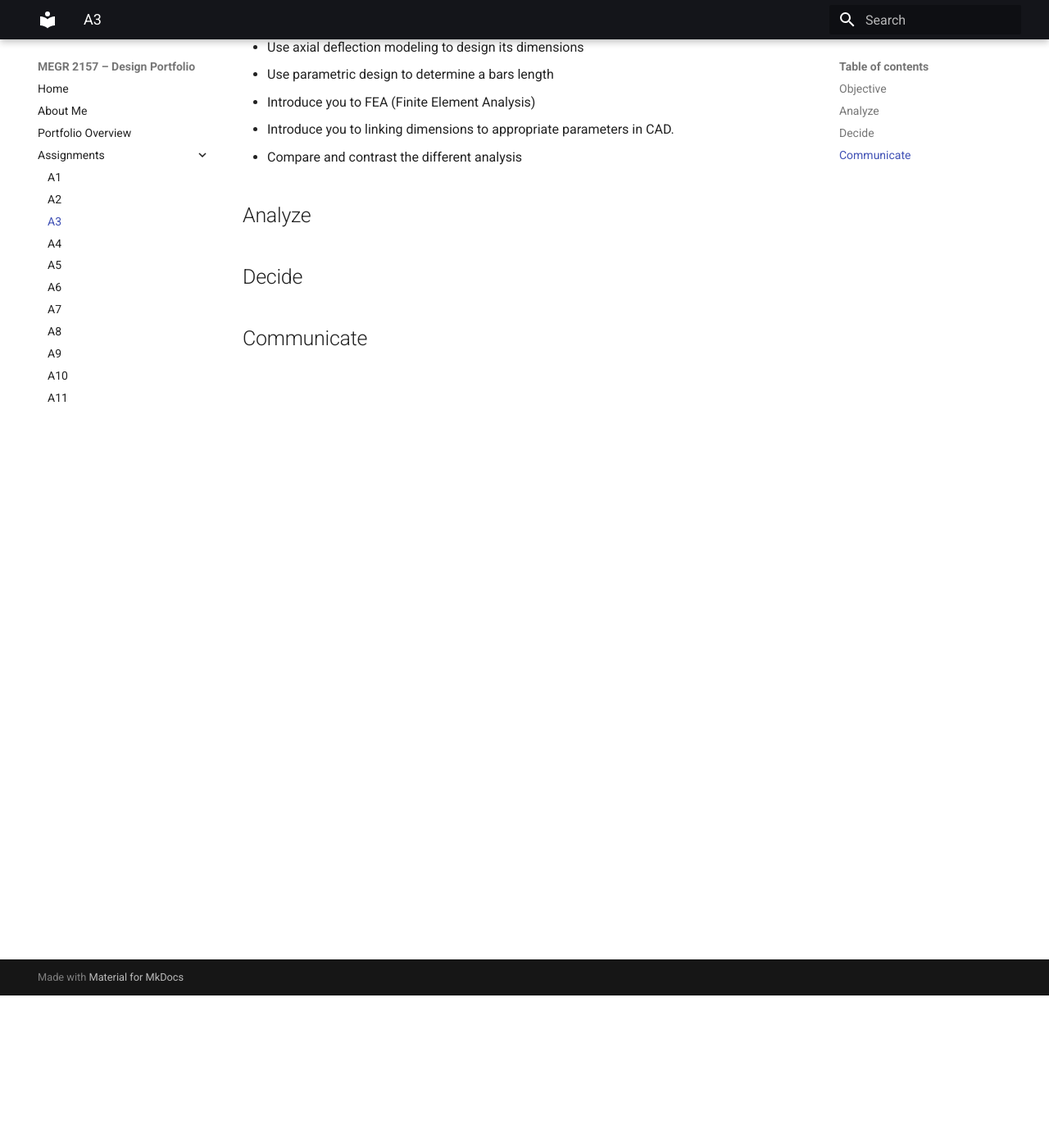
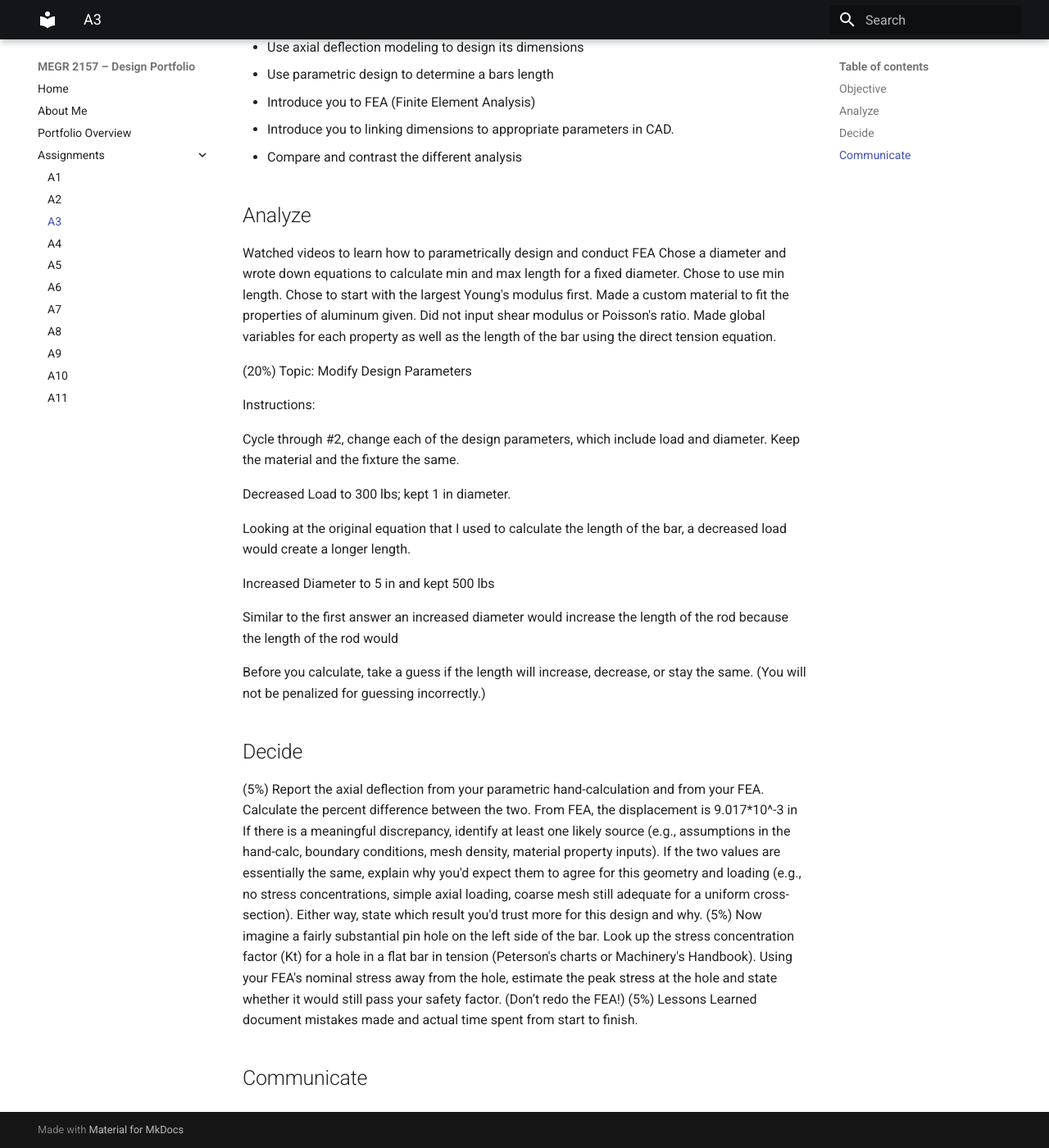
Before and after one commit to mbsibelius/megr2156-portfolio-mbs, an MkDocs documentation site: the page built from docs/assignments/A03/index.md, in a window 1280 px wide and 1400 px high, scrolled down 186 px. Shown: the whole window at 82% size. Built offline with MkDocs 1.6.1 and Material for MkDocs 9.7.7, drawn with Linux system fonts in a browser that asks for light colours.

Commit message:
Update index.md with analysis and design parameter instructions
Added detailed analysis and instructions for modifying design parameters in the assignment.

```diff
--- a/docs/assignments/A03/index.md
+++ b/docs/assignments/A03/index.md
@@ -8,9 +8,36 @@
 - Compare and contrast the different analysis
 
 ## Analyze
+Watched videos to learn how to parametrically design and conduct FEA
+Chose a diameter and wrote down equations to calculate min and max length for a fixed diameter. Chose to use min length.
+Chose to start with the largest Young's modulus first.
+Made a custom material to fit the properties of aluminum given. Did not input shear modulus or Poisson's ratio.
+Made global variables for each property as well as the length of the bar using the direct tension equation.
 
+(20%) Topic: Modify Design Parameters
+
+Instructions:
+
+Cycle through #2, change each of the design parameters, which include load and diameter. Keep the material and the fixture the same.
+
+Decreased Load to 300 lbs; kept 1 in diameter.
+
+Looking at the original equation that I used to calculate the length of the bar, a decreased load would create a longer length.
+
+Increased Diameter to 5 in and kept 500 lbs
+
+Similar to the first answer an increased diameter would increase the length of the rod because the length of the rod would
+
+Before you calculate, take a guess if the length will increase, decrease, or stay the same. (You will not be penalized for guessing incorrectly.)
 
 ## Decide
+(5%) Report the axial deflection from your parametric hand-calculation and from your FEA. Calculate the percent difference between the two.
+From FEA, the displacement is 9.017*10^-3 in
+If there is a meaningful discrepancy, identify at least one likely source (e.g., assumptions in the hand-calc, boundary conditions, mesh density, material property inputs).
+If the two values are essentially the same, explain why you'd expect them to agree for this geometry and loading (e.g., no stress concentrations, simple axial loading, coarse mesh still adequate for a uniform cross-section).
+Either way, state which result you'd trust more for this design and why.
+(5%) Now imagine a fairly substantial pin hole on the left side of the bar. Look up the stress concentration factor (Kt) for a hole in a flat bar in tension (Peterson's charts or Machinery's Handbook). Using your FEA's nominal stress away from the hole, estimate the peak stress at the hole and state whether it would still pass your safety factor. (Don’t redo the FEA!)
+(5%) Lessons Learned document mistakes made and actual time spent from start to finish.
 
 
 ## Communicate
```
